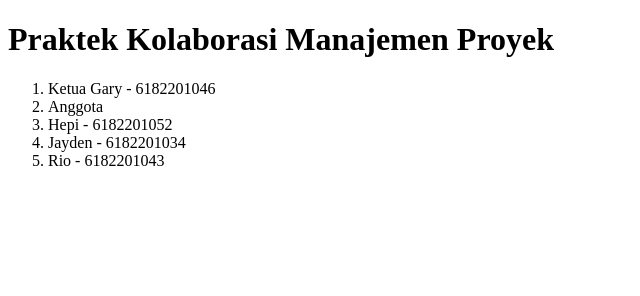
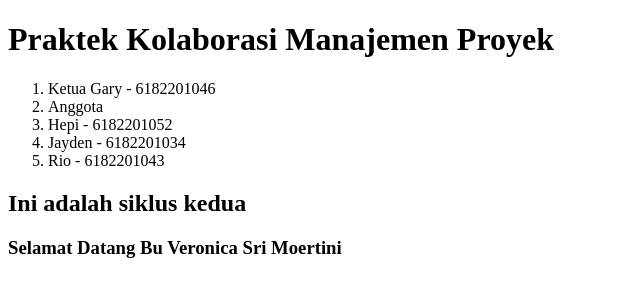
Before and after one commit to garyeugene16/PraktekKolaborasiManpro, a plain HTML site: page Jayden.html in a window 1280 px wide. Shown: the whole page, without its empty margins (0-640 px from the left). Drawn offline with Linux system fonts and the light colour scheme.

Commit message:
Edit Jayden.html menjadi siklus kedua!

```diff
--- a/Jayden.html
+++ b/Jayden.html
@@ -14,5 +14,7 @@
             <li>Rio - 6182201043</li>
         </li>
     </ol>
+    <h2>Ini adalah siklus kedua</h2>
+    <h3>Selamat Datang Bu Veronica Sri Moertini</h3>
 </body>
 </html>
```
